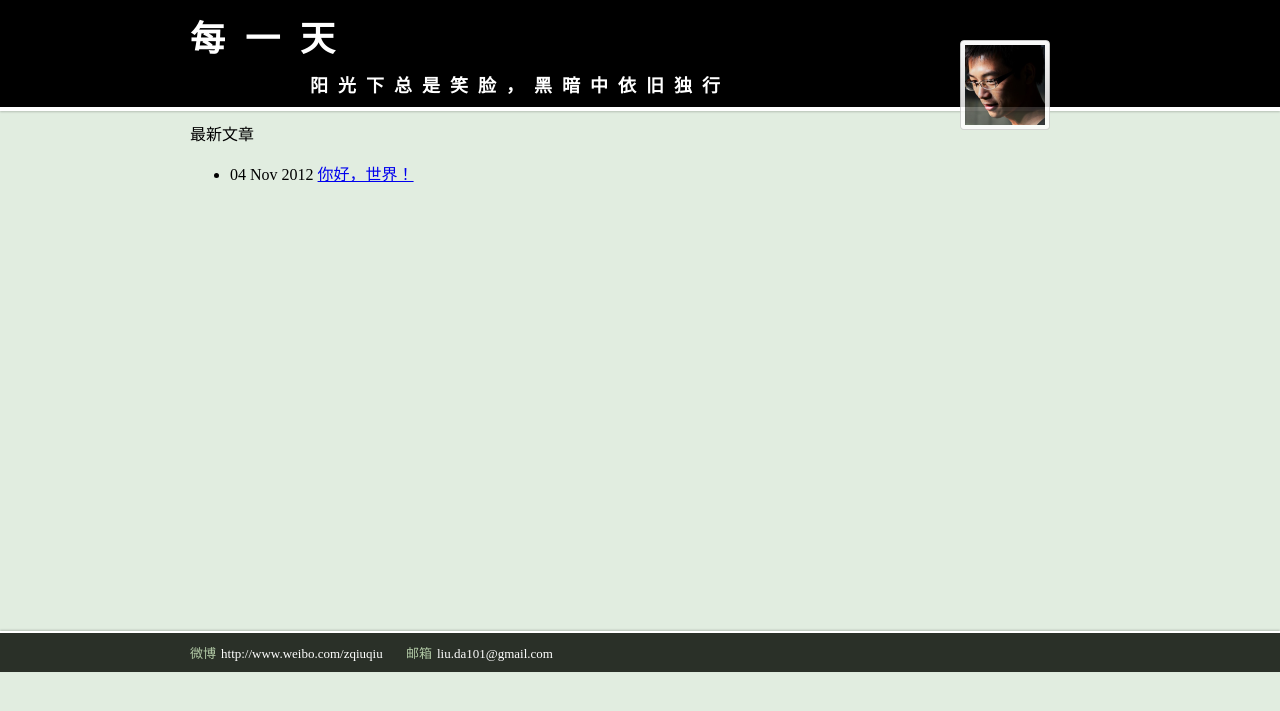
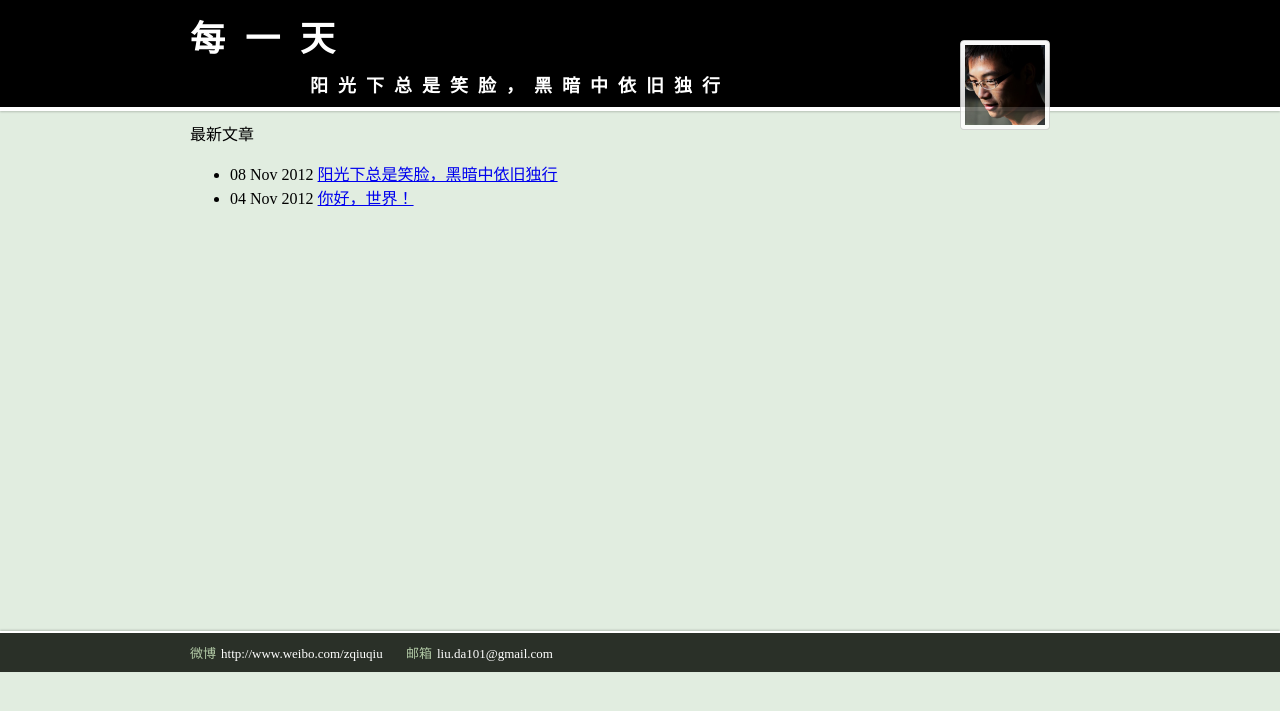
Before and after one commit to liuda101/liuda101.github.com, a Jekyll site: the page built from index.html, in a window 1280 px wide. Shown: the top 711 px of the page. Built offline with Jekyll 4.4.1, drawn with Linux system fonts in a browser that asks for light colours.

Commit message:
add post

```diff
--- /dev/null
+++ b/_posts/2012-11-08-Simle_in_the_Sun_and_Work_Hard_at_Night.md
@@ -0,0 +1,26 @@
+---
+layout: post
+title: 阳光下总是笑脸，黑暗中依旧独行
+firstLetter : 阳
+---
+<p>
+	试着将“阳光下总是笑脸，黑暗中依旧独行”翻译成英文，第一感觉就给翻译成了：Smile in the sun and work hard at night.
+</p>
+<p>
+	相信很多人都干过写一个纸条贴在显眼的位置给自己勉励的“蠢事”。我记得我第一次干这件“蠢事”的话就是这句话。不幸这句话还被旁边的啊阴同学看到了，然后他也记住这句话了。
+	其实我也不记得具体在哪里看到这句话的，只依稀记得是在一个社交网站上无意间看到的。看了一遍，我就记住了。很多人认为这句话是“闷骚”的表现，认为这句话是在说一个人非常
+	寂寞，需要人陪。
+</p>
+<p>
+	说到啊因同学呢，这里还需要插两句。啊因同学居然减肥了，虽然没有以前可爱，但是现在明显帅气多了。听说他每周打球两三次，不知道水平怎么样了都。
+</p>
+<p>
+	那么，我理解的这句话的意思是，在跟人跟事情跟动物跟情绪等等打交道的时候，总会保持一种自信乐观的态度；同时又有自己内心的执着与坚持。过得快乐与充实，是我的人生目标。
+	快乐主要在态度和心境，而充实则在于努力与耐得住孤独。
+</p>
+<p>
+	所以，
+</p>
+<p>
+	阳光下总是笑脸，黑暗中依旧独行
+</p>
--- a/styles/site.css
+++ b/styles/site.css
@@ -14,6 +14,7 @@ header img{position:absolute;height:80px;width:80px;right:40px;top:30px;padding:
 #content{padding:10px 0px;min-height:500px;}
 
 .p-c{padding:60px 5px 0px;}
+.p-c p{line-height:22px;text-indent:20px;margin:10px 10px;}
 .p-f{margin-bottom:20px;border-top:1px solid #bbb;border-bottom:1px solid white;}
 
 footer{color:white;background-color:#2a3028;padding-top:10px;padding-bottom:10px;border-top:2px solid white;box-shadow:0px -1px 2px rgba(0,0,0,0.2);font-size:13px;}
```
